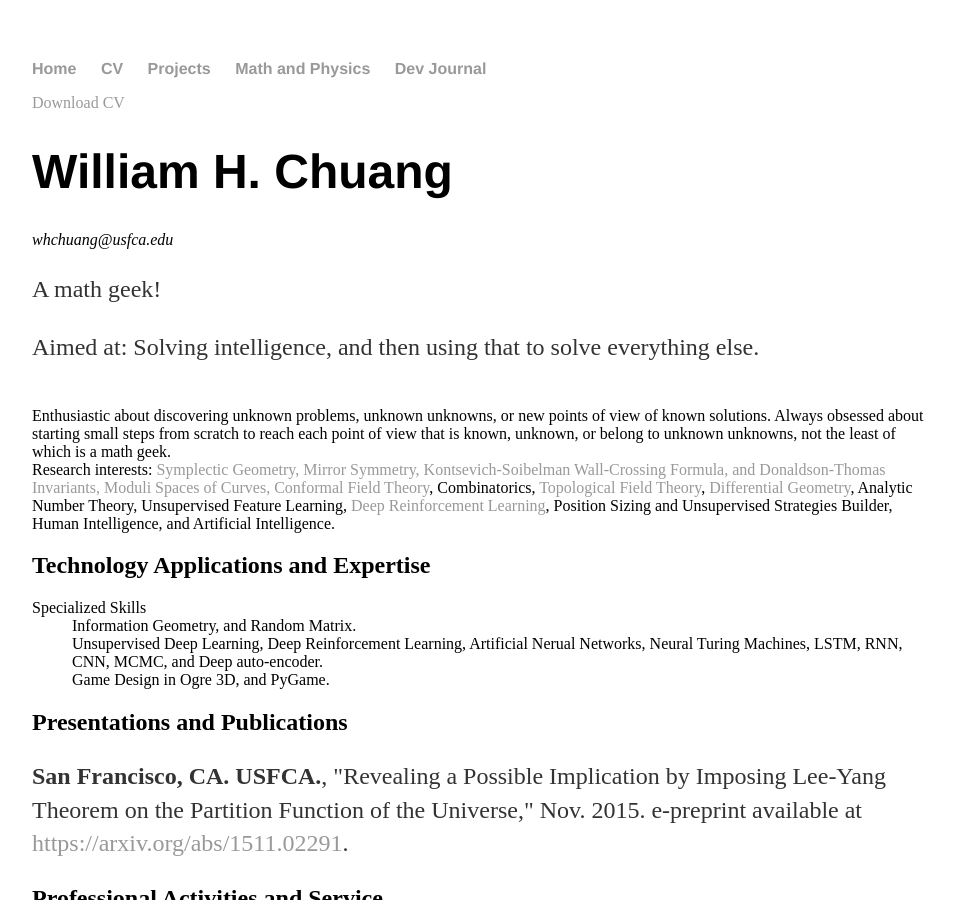
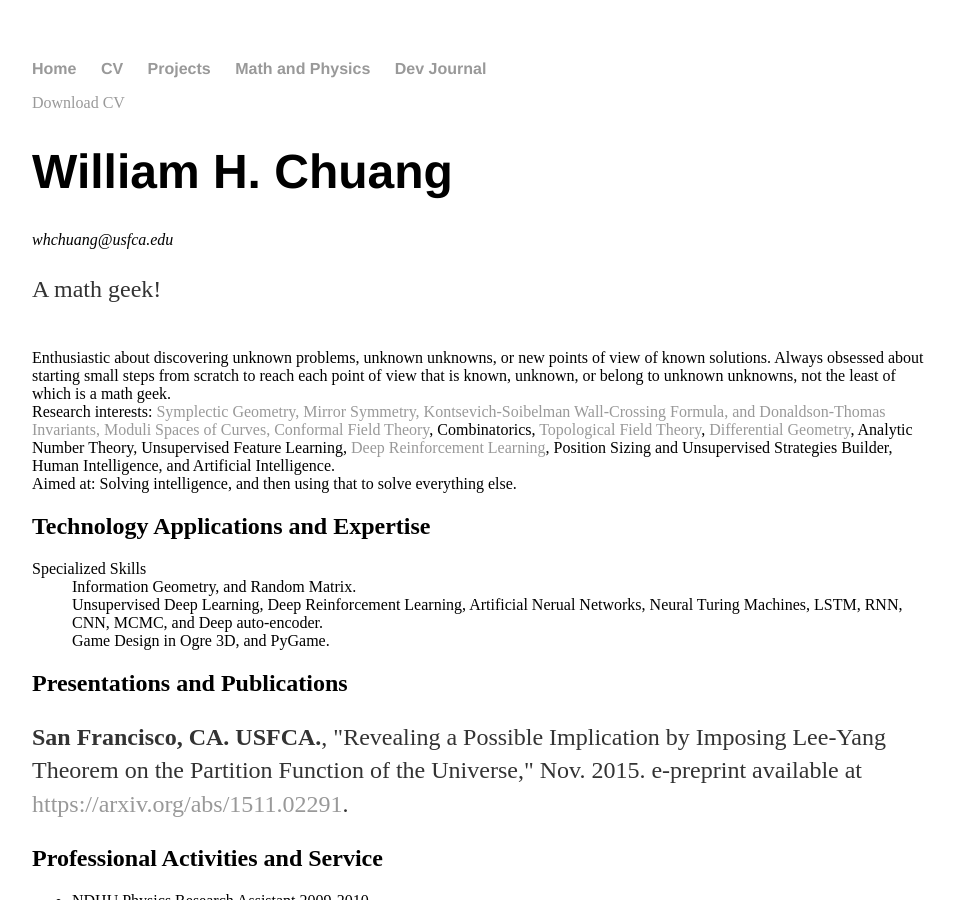
Before and after one commit to williamchuang/williamchuang.github.io, a Jekyll site: the page built from cv/index.html, in a window 1280 px wide and 900 px high. Shown: the whole window, without its empty margins (160-1115 px from the left). Built offline with Jekyll 4.4.1, drawn with Linux system fonts in a browser that asks for light colours; comment, search, counter and statistics services are not loaded.

```diff
--- a/cv/index.html
+++ b/cv/index.html
@@ -17,11 +17,10 @@ description: Current CV for William Chuang.
 				</address>
 				</div>
 					<p>A math geek! </p>
-					<p>Aimed at: Solving intelligence, and then using that to solve everything else.</p>
 
 					<br> <font size="3">Enthusiastic about discovering unknown problems, unknown unknowns, or new points of view of known solutions. Always obsessed about starting small steps from scratch to reach each point of view that is known, unknown, or belong to unknown unknowns, not the least of which is a math geek. </font>
 	                        	<br> <font size="3">Research interests: <a href="/files/William_Chuang_Notes_on_Wall_Crossing.pdf">Symplectic Geometry, Mirror Symmetry, Kontsevich-Soibelman Wall-Crossing Formula, and Donaldson-Thomas Invariants, Moduli Spaces of Curves, Conformal Field Theory</a>, Combinatorics, <a href="/files/2+1.pdf">Topological Field Theory</a>, <a href="/files/Index_Them.pdf">Differential Geometry</a>, Analytic Number Theory, Unsupervised Feature Learning, <a href = "https://github.com/wchuanghard/project4_racing_cubes" >Deep Reinforcement Learning</a>, Position Sizing and Unsupervised Strategies Builder, Human Intelligence, and Artificial Intelligence.</font>
-
+					<br> <font size="3">Aimed at: Solving intelligence, and then using that to solve everything else.</font>
 
 				<h2>Technology Applications and Expertise</h2>
 					<dl class="dl-horizontal">
```
